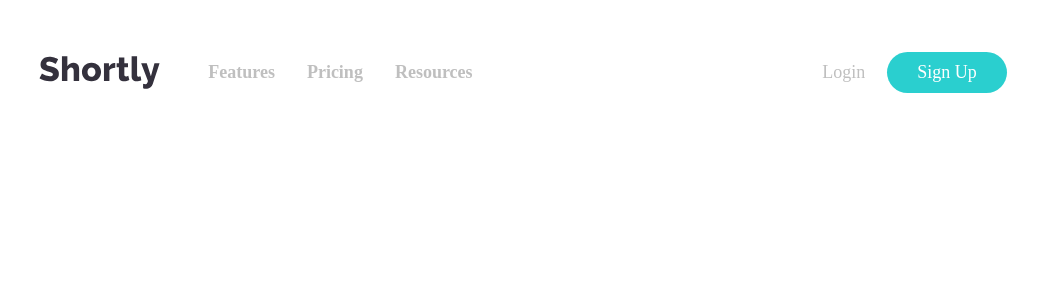
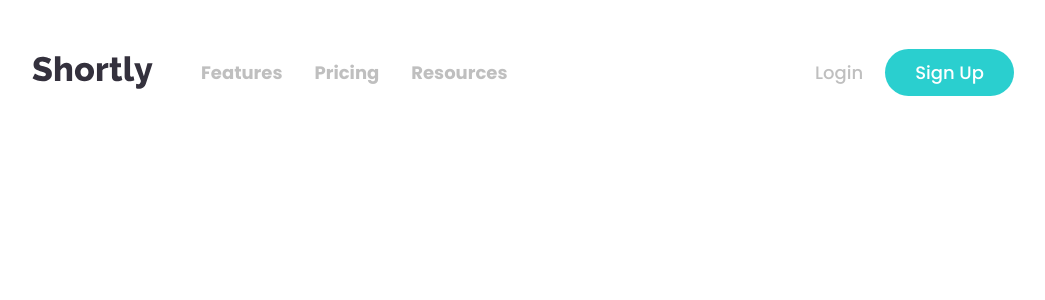
Before and after one commit to Akash007670/TheInternetFolks, a React (Create React App) app: page / in a window 1280 px wide. Shown: the top 300 px of the page, without its empty margins (117-1162 px from the left). Built offline with nearby package versions, Linux system fonts and the light colour scheme.

Commit message:
updated font

```diff
--- a/src/App.css
+++ b/src/App.css
@@ -2,4 +2,5 @@
     box-sizing: border-box;
     margin: 0;
     padding: 0;
+    font-family: poppins;
 }
```
